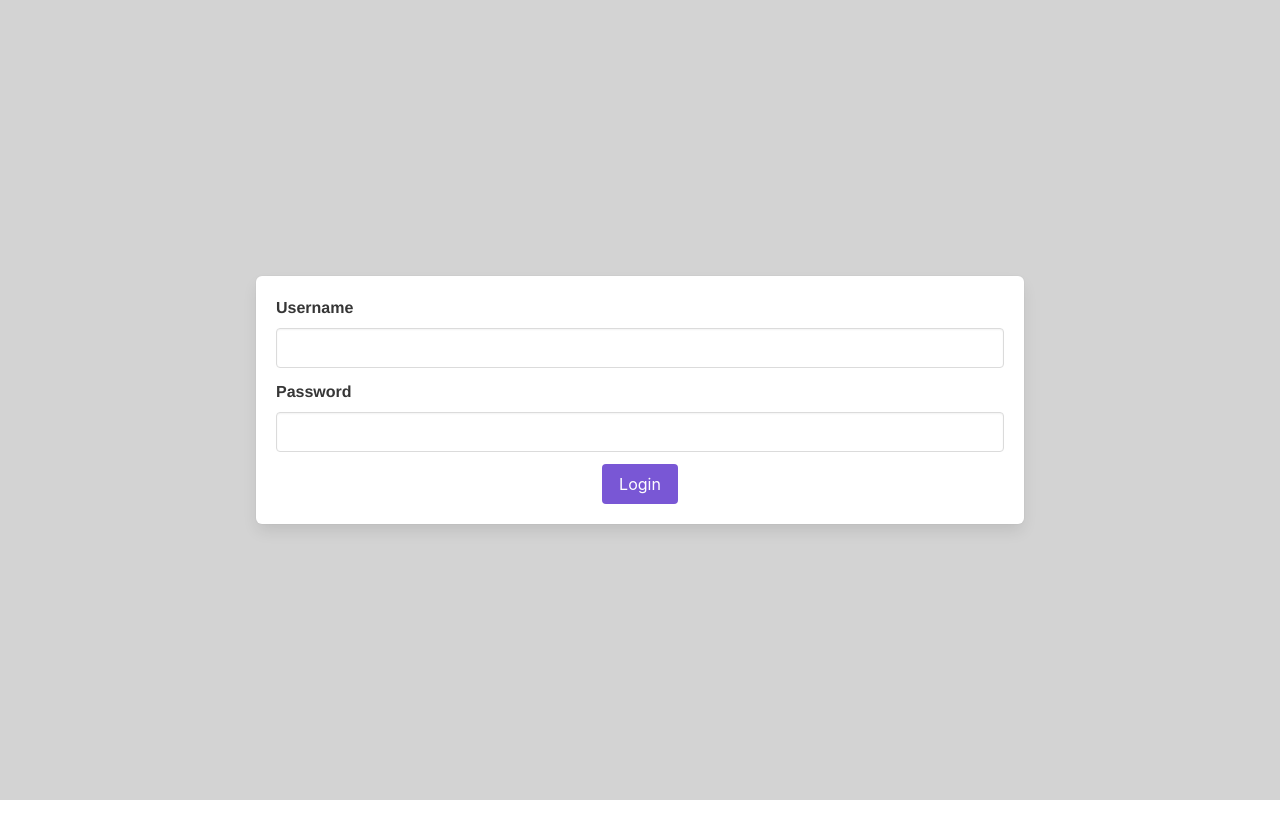
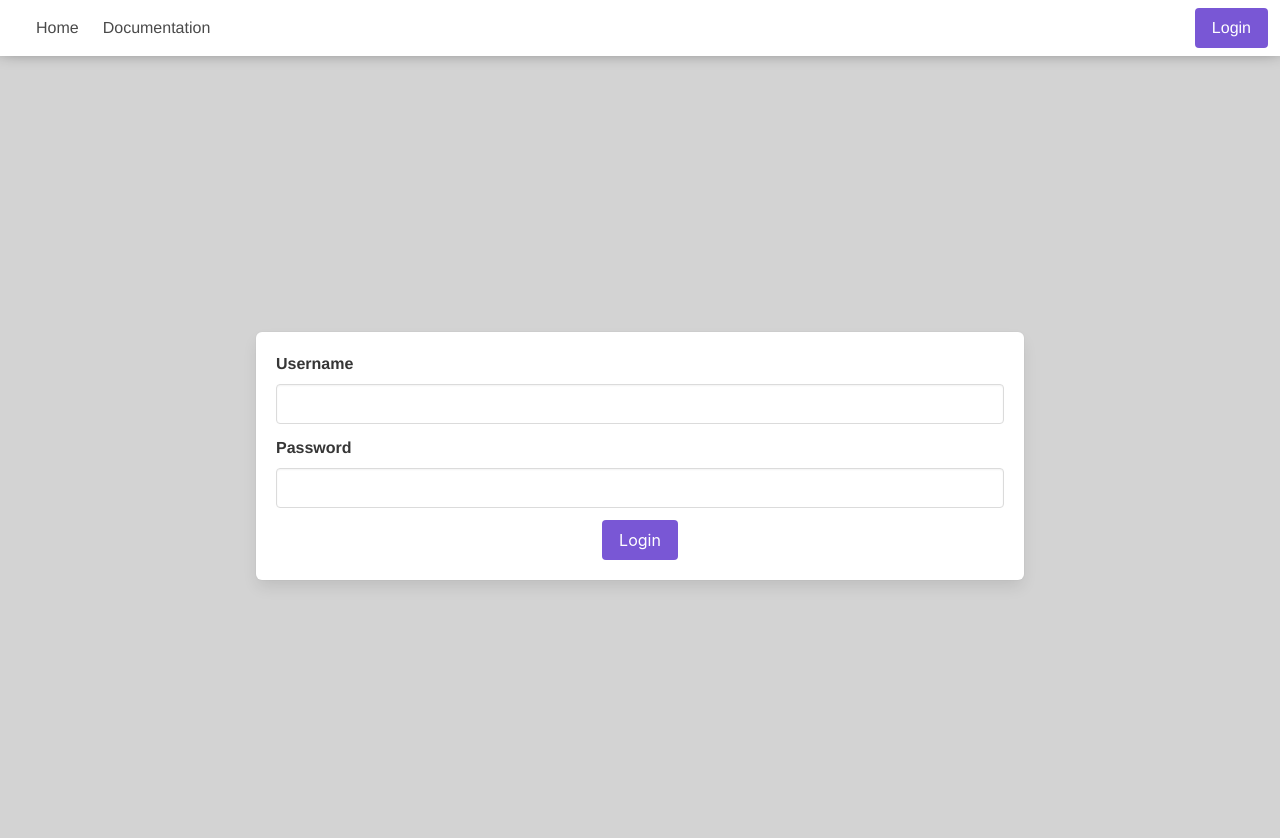
Before and after one commit to CristoferCD/OMediaWeb, a Vue app: page /show/1#/login in a window 1280 px wide. Shown: the top 838 px of the page. Before the commit the page ends 800 px from the top, so only its background shows below. Built offline with nearby package versions, Linux system fonts and the light colour scheme; some icons are missing.

Commit message:
Improved navbar and routing

```diff
--- a/src/App.vue
+++ b/src/App.vue
@@ -1,45 +1,17 @@
 <template>
   <div id="app">
-    <nav class="navbar" role="navigation" aria-label="main navigation">
-      <div class="navbar-brand">
-        <a href="/openmediadb" class="navbar-item"></a>
-        <a
-          role="button"
-          class="navbar-burger burger"
-          aria-label="menu"
-          aria-expanded="false"
-          data-target="navbarBasicExample"
-        >
-          <span aria-hidden="true"></span>
-          <span aria-hidden="true"></span>
-          <span aria-hidden="true"></span>
-        </a>
-      </div>
-      <div id="navbarBasicExample" class="navbar-menu">
-        <div class="navbar-start">
-          <a class="navbar-item">Home</a>
-
-          <a class="navbar-item">Documentation</a>
-        </div>
-        <div class="navbar-end">
-          <div class="navbar-item">
-            <a href="/openmediadb/login" class="button is-primary">Login</a>
-          </div>
-        </div>
-      </div>
-    </nav>
-
-    <ShowList msg="Welcome to Your Vue.js App"/>
+    <NavBar/>
+    <router-view></router-view>
   </div>
 </template>
 
 <script>
-import ShowList from "./components/ShowList.vue";
+import NavBar from "./components/NavBar";
 
 export default {
   name: "app",
   components: {
-    ShowList
+    NavBar
   }
 };
 </script>
--- /dev/null
+++ b/src/components/NavBar.vue
@@ -0,0 +1,43 @@
+<template>
+    <nav class="navbar" role="navigation" aria-label="main navigation">
+      <div class="navbar-brand">
+        <a href="/openmediadb" class="navbar-item"></a>
+        <a
+          role="button"
+          class="navbar-burger burger"
+          aria-label="menu"
+          aria-expanded="false"
+          data-target="navbarBasicExample"
+        >
+          <span aria-hidden="true"></span>
+          <span aria-hidden="true"></span>
+          <span aria-hidden="true"></span>
+        </a>
+      </div>
+      <div id="navbarBasicExample" class="navbar-menu">
+        <div class="navbar-start">
+          <a class="navbar-item">Home</a>
+
+          <a class="navbar-item">Documentation</a>
+        </div>
+        <div class="navbar-end">
+          <div class="navbar-item">
+            <a href="/openmediadb/login" class="button is-primary">Login</a>
+          </div>
+        </div>
+      </div>
+    </nav>
+</template>
+
+<script>
+export default {
+
+}
+</script>
+
+<style>
+.navbar {
+    background: #eaeaea;
+    box-shadow: 0px -10px 20px black;
+}
+</style>
--- a/src/main.js
+++ b/src/main.js
@@ -1,6 +1,7 @@
 import Vue from 'vue/dist/vue.esm.js'
 import Router from 'vue-router'
 import App from './App.vue'
+import ShowList from './components/ShowList.vue'
 import VideoPlayer from './components/VideoPlayer.vue'
 import Login from './components/Login.vue'
 import Buefy from 'buefy'
@@ -14,7 +15,7 @@ const router = new Router({
   routes: [
     {
       path: "/",
-      component: App
+      component: ShowList
     },
     {
       path: "/video/:id",
@@ -40,5 +41,7 @@ router.beforeEach((to, from, next) => {
 })
 
 new Vue({
-  router
-}).$mount('#app')
+  el: '#app',
+  router,
+  render: h => h(App)
+})
```
